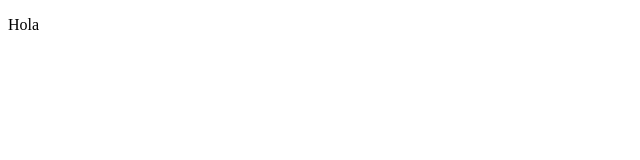
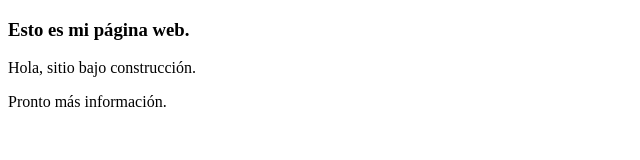
Before and after one commit to seteruiz/seteruiz.github.io, a plain HTML site: page index.html in a window 1280 px wide. Shown: the whole page, without its empty margins (0-640 px from the left). Drawn offline with Linux system fonts and the light colour scheme.

Commit message:
contenido de pruebas

```diff
--- a/index.html
+++ b/index.html
@@ -6,6 +6,8 @@
     <title>Hola</title>
 </head>
 <body>
-    <p>Hola</p>
+    <h3>Esto es mi página web.</h3>
+    <p>Hola, sitio bajo construcción.</p>
+    <p>Pronto más información.</p>
 </body>
 </html>
```
